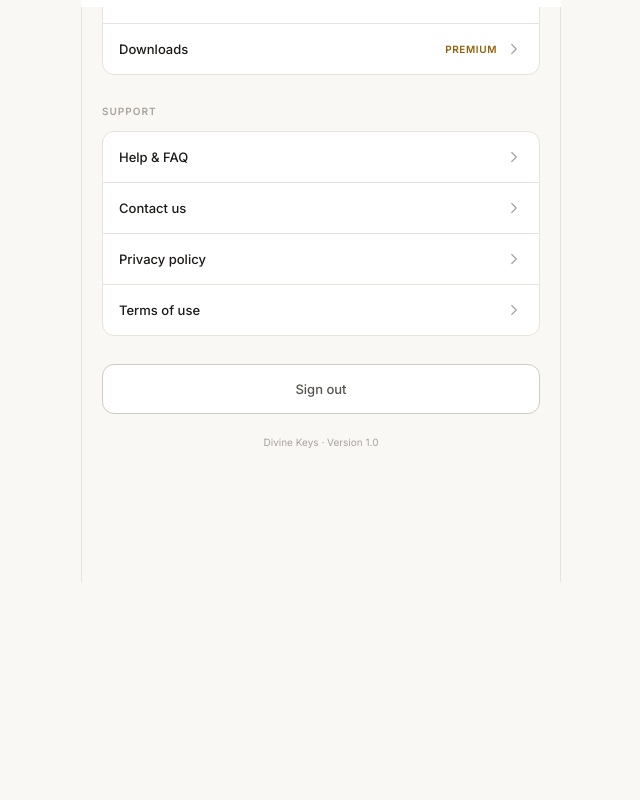
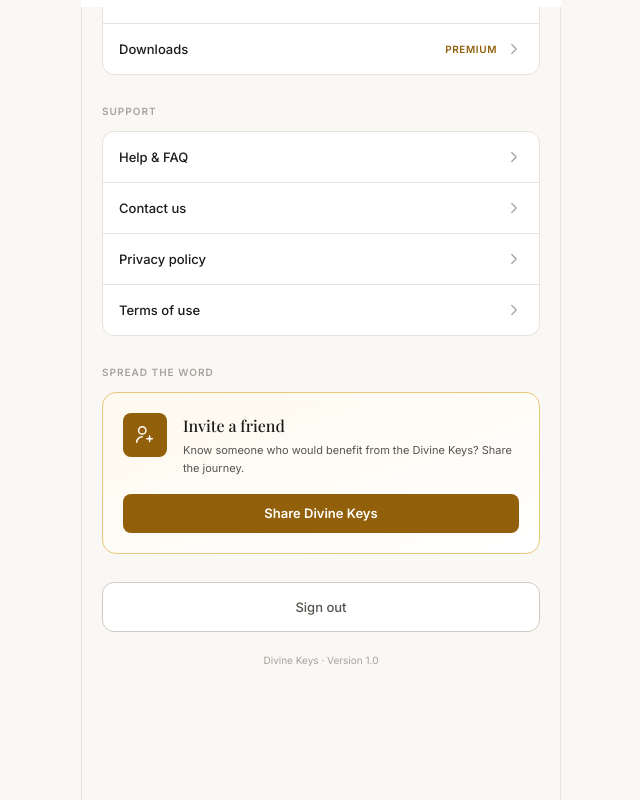
Before and after one commit to elijasinyinza-a11y/DKSE-App, a Next.js app: page /profile in a window 1280 px wide. Shown: the part 793-1593 px from the top of the page, without its empty margins (319-959 px from the left). Before the commit the page ends 1375 px from the top, so only its background shows below. Built offline with nearby package versions, Linux system fonts and the light colour scheme; a web font is replaced by a local one.

Commit message:
Add files via upload

```diff
--- a/src/pages/profile.js
+++ b/src/pages/profile.js
@@ -6,12 +6,30 @@ export default function Profile() {
   const [dailyReminder, setDailyReminder] = useState(true)
   const [newEpisodes, setNewEpisodes] = useState(true)
   const [newBooks, setNewBooks] = useState(false)
+  const [toast, setToast] = useState('')
 
   const initials = mockUser.name.split(' ').map((n) => n[0]).join('').slice(0, 2).toUpperCase()
   const joined = new Date(mockUser.joinedDate).toLocaleDateString('en-GB', { month: 'long', year: 'numeric' })
 
+  function handleInvite() {
+    // Placeholder invite link — replace with real per-user invite URL post-launch.
+    const inviteText = `I've been reading Divine Keys for Spiritual Exploits — a powerful curriculum for kingdom living. Join me on the journey.\n\nhttps://divinekeys.com`
+    if (navigator.share) {
+      navigator.share({ text: inviteText }).catch(() => {})
+    } else {
+      navigator.clipboard.writeText(inviteText).then(() => {
+        setToast('Invite link copied')
+        setTimeout(() => setToast(''), 2500)
+      }).catch(() => {
+        setToast('Unable to copy')
+        setTimeout(() => setToast(''), 2500)
+      })
+    }
+  }
+
   return (
     <div className={styles.profile}>
+      {toast && <div className={styles.toast}>{toast}</div>}
       <header className={styles.header}>
         <p className="eyebrow">Account</p>
         <h1 className={styles.pageTitle}>Profile</h1>
@@ -75,6 +93,29 @@ export default function Profile() {
         </div>
       </section>
 
+      {/* ── INVITE ─────────────────────────────── */}
+      <section className={styles.section}>
+        <p className="section-label">Spread the word</p>
+        <div className={styles.inviteCard}>
+          <div className={styles.inviteTop}>
+            <div className={styles.inviteIcon}>
+              <svg viewBox="0 0 24 24" fill="none" width="22" height="22" aria-hidden="true">
+                <circle cx="9" cy="7" r="4" stroke="currentColor" strokeWidth="1.6" />
+                <path d="M3 20c0-3.5 2.7-6 6-6" stroke="currentColor" strokeWidth="1.6" strokeLinecap="round" />
+                <path d="M17 13v6M14 16h6" stroke="currentColor" strokeWidth="1.6" strokeLinecap="round" />
+              </svg>
+            </div>
+            <div>
+              <p className={styles.inviteTitle}>Invite a friend</p>
+              <p className={styles.inviteDesc}>Know someone who would benefit from the Divine Keys? Share the journey.</p>
+            </div>
+          </div>
+          <button className={`btn btn--primary btn--block`} onClick={handleInvite}>
+            Share Divine Keys
+          </button>
+        </div>
+      </section>
+
       {/* ── SIGN OUT ───────────────────────────── */}
       <section className={styles.section}>
         <button className={styles.signOut}>Sign out</button>
--- a/src/pages/profile.module.css
+++ b/src/pages/profile.module.css
@@ -221,3 +221,67 @@
   color: var(--color-muted);
   margin-top: var(--space-5);
 }
+
+/* ── INVITE ───────────────────────────── */
+.inviteCard {
+  background: linear-gradient(160deg, var(--color-amber-light), #fff);
+  border: var(--border-thin) solid var(--color-amber-border);
+  border-radius: var(--radius-xl);
+  padding: var(--space-5);
+}
+
+.inviteTop {
+  display: flex;
+  align-items: flex-start;
+  gap: var(--space-4);
+  margin-bottom: var(--space-4);
+}
+
+.inviteIcon {
+  width: 44px;
+  height: 44px;
+  border-radius: var(--radius-md);
+  background-color: var(--color-amber);
+  color: #ffffff;
+  display: flex;
+  align-items: center;
+  justify-content: center;
+  flex-shrink: 0;
+}
+
+.inviteTitle {
+  font-family: var(--font-serif);
+  font-size: var(--text-lg);
+  font-weight: var(--weight-medium);
+  color: var(--color-ink);
+  margin-bottom: var(--space-1);
+}
+
+.inviteDesc {
+  font-size: var(--text-sm);
+  color: var(--color-sub);
+  line-height: var(--leading-normal);
+}
+
+/* ── TOAST ────────────────────────────── */
+.toast {
+  position: fixed;
+  bottom: calc(68px + var(--space-4));
+  left: 50%;
+  transform: translateX(-50%);
+  background-color: var(--color-ink);
+  color: #ffffff;
+  font-size: var(--text-sm);
+  font-weight: var(--weight-medium);
+  padding: var(--space-3) var(--space-5);
+  border-radius: var(--radius-full);
+  white-space: nowrap;
+  z-index: var(--z-modal);
+  box-shadow: 0 4px 16px rgba(28, 25, 23, 0.25);
+  animation: fadeInUp 0.2s ease;
+}
+
+@keyframes fadeInUp {
+  from { opacity: 0; transform: translateX(-50%) translateY(8px); }
+  to { opacity: 1; transform: translateX(-50%) translateY(0); }
+}
```
Also changed, not shown: src/pages/home.js (+28 -1 lines), src/pages/home.module.css (+30 -0 lines).
